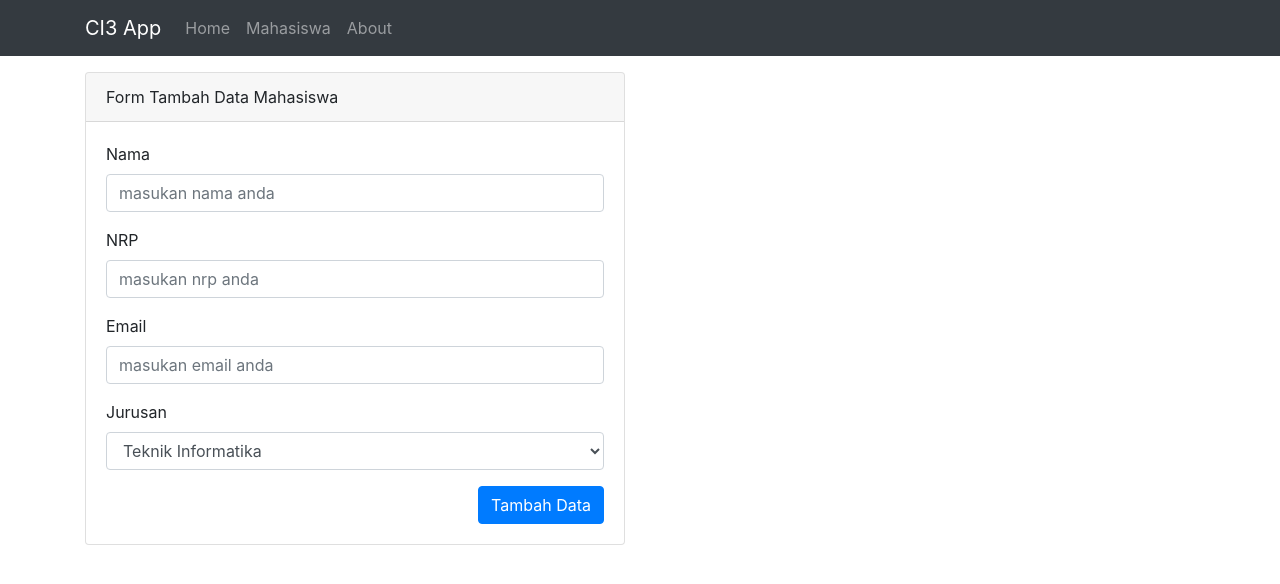
After one commit to SinduMaulanaH/ci3-app, a CodeIgniter app: page /ci3-app/mahasiswa/tambah in a window 1280 px wide. The commit adds this page. Shown: the top 584 px of the page. Run offline with CodeIgniter, Linux system fonts and the light colour scheme.

Commit message:
membuat button hapus, menambahkan bahasa indonesia, membuat views-mahasiswa-tambah.php

```diff
--- a/application/config/autoload.php
+++ b/application/config/autoload.php
@@ -58,7 +58,7 @@ $autoload['packages'] = array();
 |
 |	$autoload['libraries'] = array('user_agent' => 'ua');
 */
-$autoload['libraries'] = array('database');
+$autoload['libraries'] = array('database', 'session');
 
 /*
 | -------------------------------------------------------------------
--- a/application/controllers/Mahasiswa.php
+++ b/application/controllers/Mahasiswa.php
@@ -6,6 +6,7 @@ class Mahasiswa extends CI_Controller
   {
     parent::__construct();
     $this->load->model('Mahasiswa_model');
+    $this->load->library('form_validation');
   }
   public function index()
   {
@@ -15,4 +16,30 @@ class Mahasiswa extends CI_Controller
     $this->load->view('mahasiswa/index', $data);
     $this->load->view('templates/footer');
   }
+
+  public function tambah()
+  {
+    $data['judul'] = 'Form Tambah Data Mahasiswa';
+
+
+    $this->form_validation->set_rules('nama', 'Nama', 'required');
+    $this->form_validation->set_rules('nrp', 'Nrp', 'required|numeric');
+    $this->form_validation->set_rules('email', 'Email', 'required|valid_email');
+    if ($this->form_validation->run() == FALSE) {
+      $this->load->view('templates/header', $data);
+      $this->load->view('mahasiswa/tambah');
+      $this->load->view('templates/footer');
+    } else {
+      $this->Mahasiswa_model->tambahDataMahasiswa();
+      $this->session->set_flashdata('flash', 'Ditambahkan');
+      redirect('mahasiswa');
+    }
+  }
+
+  public function hapus($id)
+  {
+    $this->Mahasiswa_model->hapusDataMahasiswa($id);
+    $this->session->set_flashdata('flash', 'Dihapus');
+    redirect('mahasiswa');
+  }
 }
--- a/application/models/Mahasiswa_model.php
+++ b/application/models/Mahasiswa_model.php
@@ -6,4 +6,22 @@ class Mahasiswa_model extends CI_model
   {
     return $this->db->get('mahasiswa')->result_array();
   }
+
+  public function tambahDataMahasiswa()
+  {
+    $data = [
+      "nama" => $this->input->post('nama', true),
+      "nrp" => $this->input->post('nrp', true),
+      "email" => $this->input->post('email', true),
+      "jurusan" => $this->input->post('jurusan', true)
+    ];
+
+    $this->db->insert('mahasiswa', $data);
+  }
+
+  public function hapusDataMahasiswa($id)
+  {
+    $this->db->where('id', $id);
+    $this->db->delete('mahasiswa');
+  }
 }
--- /dev/null
+++ b/application/views/mahasiswa/tambah.php
@@ -0,0 +1,45 @@
+<div class="container">
+  <div class="row mt-3">
+    <div class="col-md-6">
+
+      <div class="card">
+        <div class="card-header">
+          Form Tambah Data Mahasiswa
+        </div>
+        <div class="card-body">
+          <?php if (validation_errors()) : ?>
+            <div class="alert alert-danger" role="alert">
+              <?= validation_errors(); ?>
+            </div>
+          <?php endif; ?>
+          <form action="" method="post">
+            <div class="form-group">
+              <label for="nama">Nama</label>
+              <input type="text" name="nama" class="form-control" id="nama" placeholder="masukan nama anda">
+            </div>
+            <div class="form-group">
+              <label for="nrp">NRP</label>
+              <input type="text" name="nrp" class="form-control" id="nrp" placeholder="masukan nrp anda">
+            </div>
+            <div class="form-group">
+              <label for="email">Email</label>
+              <input type="text" name="email" class="form-control" id="email" placeholder="masukan email anda">
+            </div>
+            <div class="form-group">
+              <label for="jurusan">Jurusan</label>
+              <select class="form-control" id="jurusan" name="jurusan">
+                <option value="Teknik Informatika">Teknik Informatika</option>
+                <option value="Teknik Mesin">Teknik Mesin</option>
+                <option value="Teknik Komputer">Teknik Komputer</option>
+                <option value="Teknik Industri">Teknik Industri</option>
+                <option value="Teknik Sipil">Teknik Sipil</option>
+              </select>
+            </div>
+            <button type="submit" name="tambah" class="btn btn-primary float-right">Tambah Data</button>
+          </form>
+        </div>
+      </div>
+
+    </div>
+  </div>
+</div>
```
Also changed, not shown: application/language/english/form_validation_lang.php (added, +70 -0 lines), application/views/mahasiswa/index.php (+24 -1 lines).
